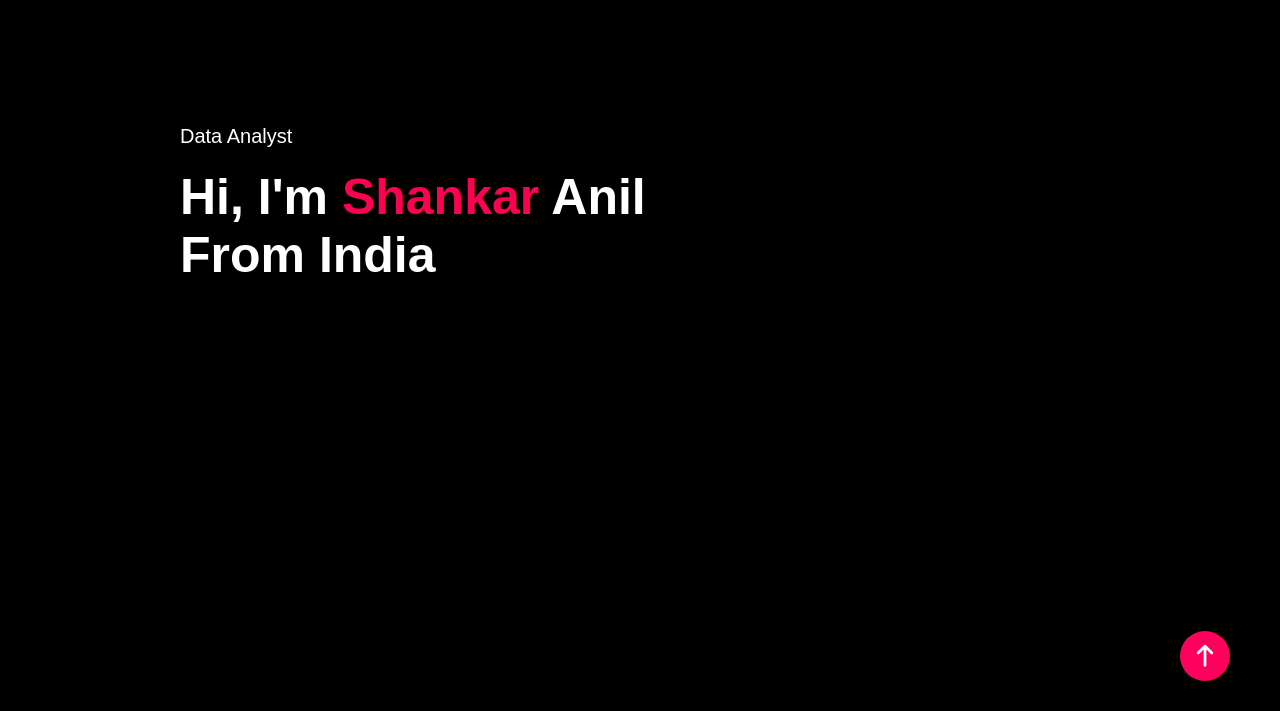
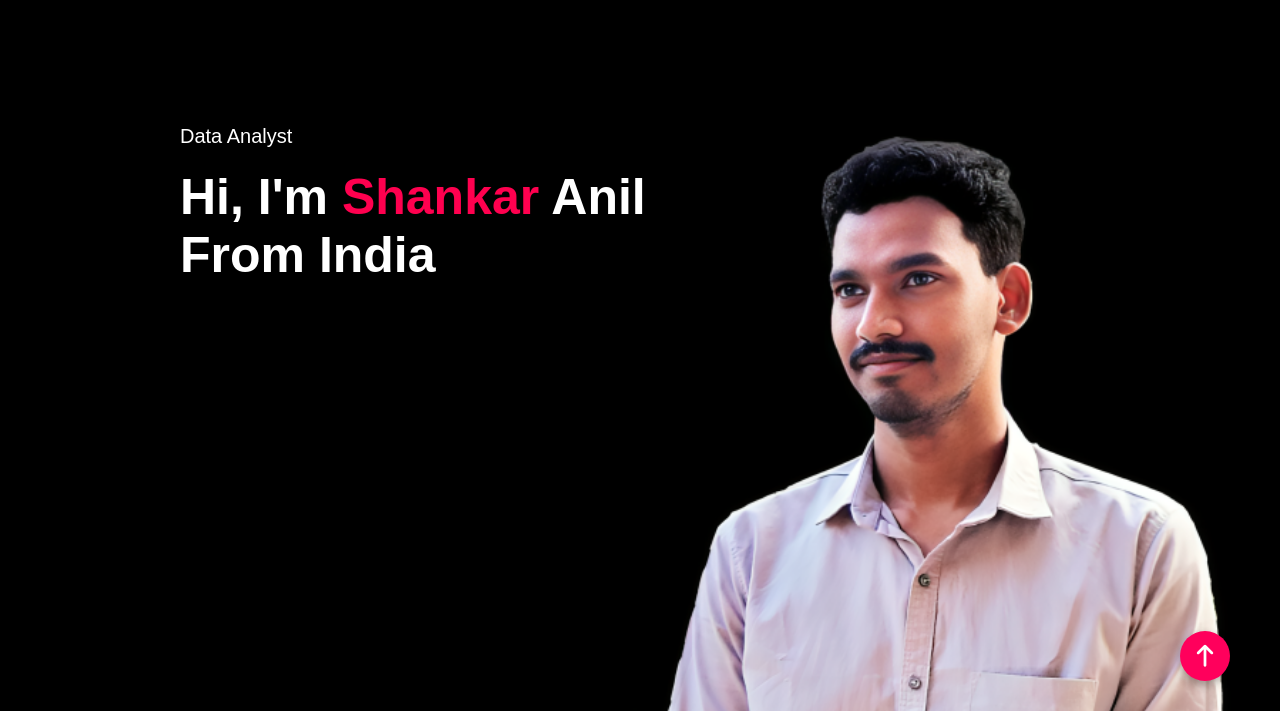
Before and after one commit to Shankar-anil/portfolio, a plain HTML site: page index.html in a window 1280 px wide. Shown: the part 89-800 px from the top of the page. Drawn offline with Linux system fonts and the light colour scheme.

Commit message:
Update style.css

```diff
--- a/style.css
+++ b/style.css
@@ -24,7 +24,7 @@ body{/* bg color */
 #header {/* bg img */
     width: 100%;
     height: 100vh;
-    background-image: url(images/backgound.png);
+    background-image: url(images/background.png);
     background-size: cover;
     background-position: center;
     margin-top: -35px;
```
